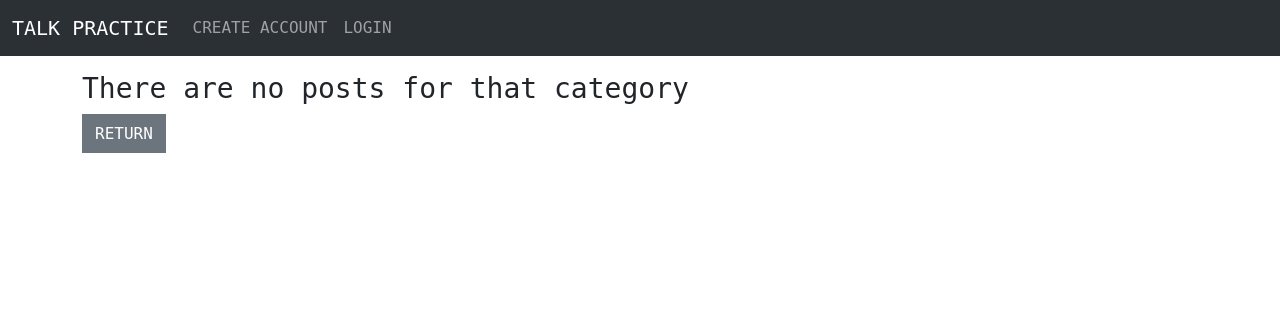
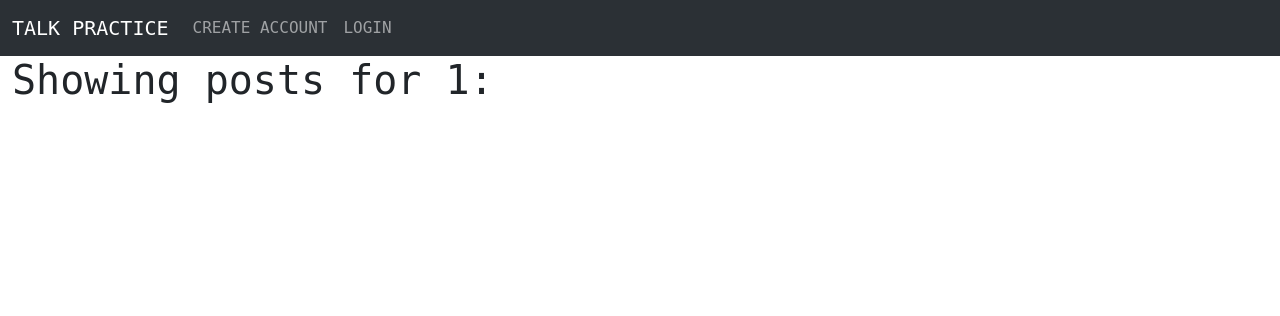
Before and after one commit to NickWaldock/talk-practice-forum-p4, a Django app: page /category/1/ in a window 1280 px wide. Shown: the top 316 px of the page. Run offline with Django 3.2, Linux system fonts and the light colour scheme; data that the repository does not hold is empty; some web fonts are replaced.

Commit message:
Revert "Add html to display if the user attempts to view a cateogry that doesn't exist"
This reverts commit 2fe1cf34d5ff690571d9939456c97370bfb3e158.

```diff
--- a/templates/categories.html
+++ b/templates/categories.html
@@ -2,24 +2,22 @@
 
 {% block content %}
 
-{% if category_posts %}
+
 <div class="container-fluid">
     <div class="row">
         <div class="col-12">
-            <h1 class="title-font">Showing posts in {{ category }}:</h1>
+            <h1 class="title-font">Showing posts for {{ category }}:</h1>
             <br>
             {% for post in category_posts %}
             <div class="card mb-3" style="max-height: 200px;">
                 <div class="row g-0">
                   <div class="col-md-4">
-                        <img src="/talk_practice_forum_p4/static/images/default-img.jpg"
-                            class="img-fluid rounded-start post-img" alt="">
+                    <img src="/talk_practice_forum_p4/static/images/default-img.jpg" class="img-fluid rounded-start post-img" alt="">
                   </div>
                   <div class="col-md-8">
                     <div class="card-body">
                       <h5 class="card-title title-font">
-                                <a class=" text-reset text-decoration-none"
-                                    href="{% url 'article' post.pk %}">{{post.title}}</a>
+                        <a class=" text-reset text-decoration-none" href="{% url 'article' post.pk %}">{{post.title}}</a>
                       </h5>
                       <p class="card-text body-font">{{post.subtitle}}</p>
                       <p class="card-text">{{post.author}}</p>
@@ -34,23 +32,10 @@
                   </div>
                 </div>
               </div>
+
             {% endfor %}
-
         </div>
     </div>
 </div>
-{% else %}
-<div class="container">
-    <div class="row mt-3">
-        <h3 class="title-font">There are no posts for that category</h3>
-    </div>
-    <div class="row">
-        <div class="col-4">
-            <button class="btn btn-secondary rounded-0">
-                <a class="title-font text-decoration-none text-reset" href="{% url 'home' %}">RETURN</a>
-            </button>
-        </div>
-    </div>
-</div>
-{% endif %}
+
 {% endblock %}
--- a/templates/index.html
+++ b/templates/index.html
@@ -18,7 +18,7 @@
                       </h5>
                       <p class="card-text body-font">{{post.subtitle}}</p>
                       <p class="card-text">{{post.author}}</p>
-                      <a href="{% url 'category' post.category %}" class="card-text">{{post.category}}</a>
+                      <p class="card-text">{{post.category}}</p>
                       <p class="card-text"><small class="text-muted">{{post.updated_on}}</small></p>
                       {% if user.is_authenticated %}
                         {% if user.id == post.author.id %}
```
Lines whose indentation alone changed are shown as unchanged.
